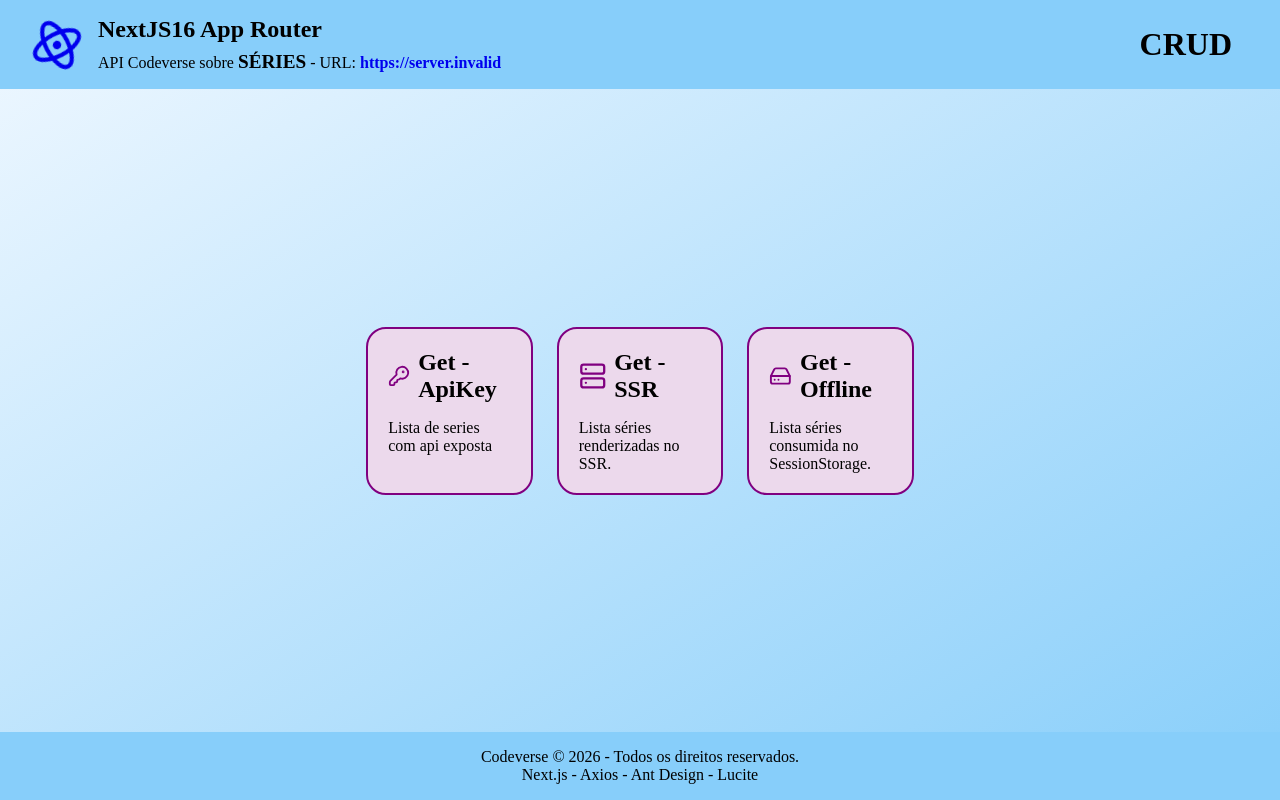
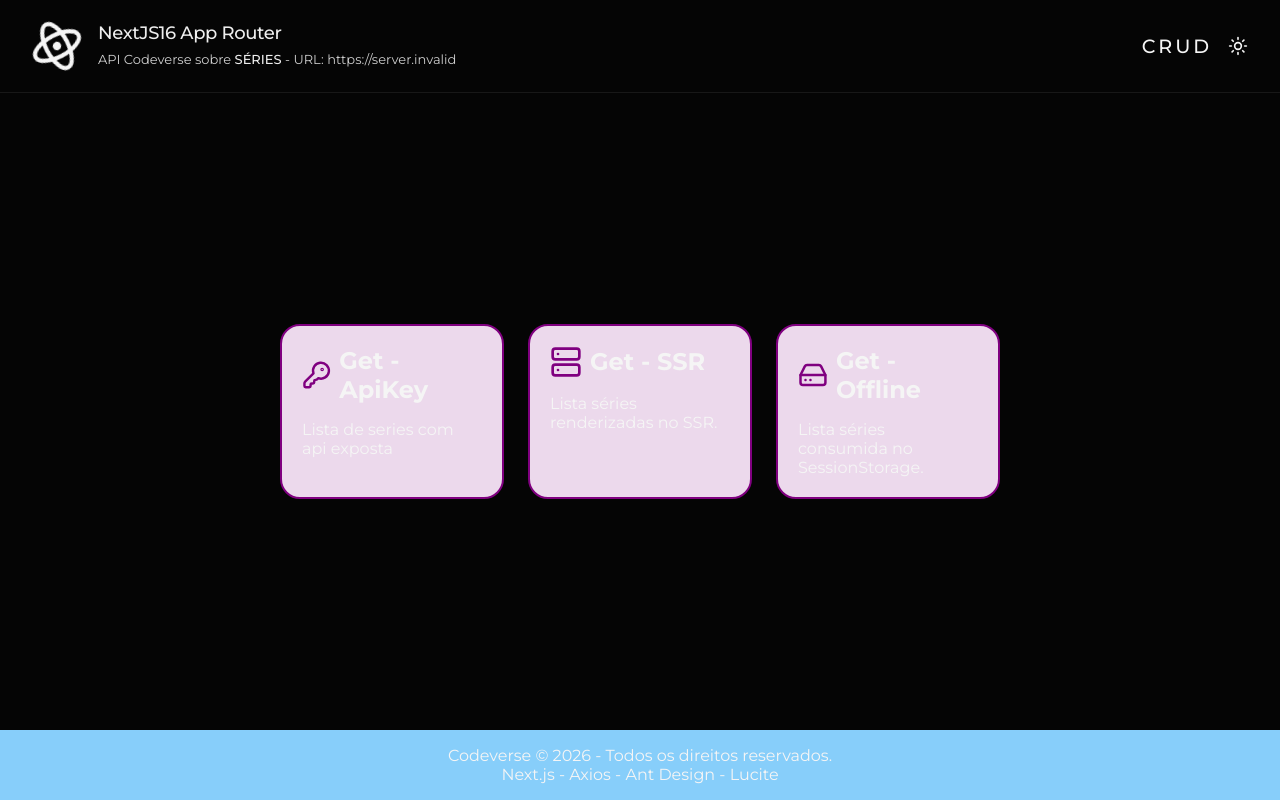
Before and after one commit to gabiyamamoto/template-front, a Next.js app: page / in a window 1280 px wide. Built offline with nearby package versions, Linux system fonts and the light colour scheme; no server answers; what @ant-design/nextjs-registry would draw is missing.

Commit message:
feat: update global styles, enhance Header component, and implement theme toggle

```diff
--- a/src/app/globals.css
+++ b/src/app/globals.css
@@ -8,22 +8,30 @@ body {
     min-height: 100vh;
     display: flex;
     flex-direction: column;
-    background: linear-gradient(to bottom right, aliceblue, lightskyblue);
+
+    background: #050505;
+    color: #f5f5f5;
+
+    font-family: var(--font-montserrat), sans-serif;
 }
 
 main {
     flex: 1;
+
     display: flex;
     flex-direction: column;
     align-items: center;
     justify-content: center;
-    gap: 1rem;
-    margin: 1rem;
+
+    gap: 1.5rem;
+    margin: 2rem;
+
+    width: calc(100% - 4rem);
 }
 
 .skeleton {
     display: block;
-    margin:2rem auto;
+    margin: 2rem auto;
     width: 350px;
 }
 
--- a/src/app/layout.js
+++ b/src/app/layout.js
@@ -1,7 +1,14 @@
 import './globals.css';
+import { Montserrat } from 'next/font/google';
 import { AntdRegistry } from '@ant-design/nextjs-registry';
 import { Toaster } from 'react-hot-toast';
 import Header from '@/components/Header';
+
+const montserrat = Montserrat({
+    subsets: ['latin'],
+    weight: ['400', '500', '600', '700'],
+    variable: '--font-montserrat',
+});
 
 export const metadata = {
     title: 'Next.js CRUD',
@@ -10,11 +17,11 @@ export const metadata = {
 
 export default function RootLayout({ children }) {
     return (
-        <html lang="pt-BR">
+        <html lang="pt-BR" className={montserrat.variable}>
             <body>
                 <Header />
                 <AntdRegistry>{children}</AntdRegistry>
-                <Toaster position='top-right'/>
+                <Toaster/>
             </body>
         </html>
     );
--- a/src/components/Header.jsx
+++ b/src/components/Header.jsx
@@ -1,27 +1,30 @@
 'use client';
 
-import { Atom } from 'lucide-react';
+import { Atom, Sun, Moon } from 'lucide-react';
 import Link from 'next/link';
 import { usePathname } from 'next/navigation';
+import { useState } from 'react';
 import { crud, examples } from '@/data/crud';
 import styles from './Header.module.css';
 
 export default function Header() {
     const pathname = usePathname();
+    const [light, setLight] = useState(false);
 
     const operation =
         crud.find((c) => pathname === `/${c.method.toLowerCase()}`) ||
         examples.find((e) => pathname === `/${e.method.toLowerCase()}`);
 
     const method = pathname === '/' ? 'CRUD' : operation?.method || '404';
-    const color = pathname === '/' ? 'black' : operation?.color || 'red';
+    const color = pathname === '/' ? '#f5f5f5' : operation?.color || '#f5f5f5';
 
     return (
-        <header className={styles.header}>
+        <header className={`${styles.header} ${light ? styles.light : ''}`}>
             <div className={styles.left}>
                 <Link href="/" className={styles.atom}>
                     <Atom size={50} />
                 </Link>
+
                 <div>
                     <h2>NextJS16 App Router</h2>
                     <p>
@@ -32,7 +35,15 @@ export default function Header() {
                     </p>
                 </div>
             </div>
+
             <h1 style={{ color }}>{method.toUpperCase()}</h1>
+
+            <button
+                className={styles.themeButton}
+                onClick={() => setLight(!light)}
+            >
+                {light ? <Moon size={20} /> : <Sun size={20} />}
+            </button>
         </header>
     );
 }
--- a/src/components/Header.module.css
+++ b/src/components/Header.module.css
@@ -1,13 +1,19 @@
 .header {
-    background-color: lightskyblue;
+    background-color: #050505;
     display: flex;
     align-items: center;
     justify-content: space-between;
-    padding: 1rem 2rem;
+    padding: 1.3rem 2rem;
+    border-bottom: 1px solid #181818;
 }
 
 .header h1 {
-    margin-right: 1rem;
+    margin-right: 0;
+    margin-left: auto;
+    color: #f5f5f5;
+    font-size: 1.2rem;
+    font-weight: 500;
+    letter-spacing: 0.15em;
 }
 
 .left {
@@ -18,7 +24,13 @@
 
 .atom {
     display: flex;
+    color: #f5f5f5;
     animation: spin 10s linear infinite;
+    transition: color 0.5s ease;
+}
+
+.atom:hover {
+    color: #5cdcf6;
 }
 
 @keyframes spin {
@@ -30,20 +42,95 @@
     }
 }
 
-.header h2 {
-    margin-bottom: 0.5rem;
+.left h2 {
+    margin: 0;
+    color: #eeeeee;
+    font-size: 18px;
+    font-weight: 500;
+    letter-spacing: -0.02em;
 }
 
-.header span {
-    font-weight: bold;
-    font-size: 1.2rem;
+.left p {
+    margin: 6px 0 0;
+    color: #cfcfcf;
+    font-size: 13px;
+    font-weight: 300;
+    line-height: 1.5;
+}
+
+.left span {
+    color: #eeeeee;
+    font-weight: 500;
 }
 
 .verb {
-    font-weight: bold;
+    color: #cfcfcf;
     text-decoration: none;
 }
 
 .verb:hover {
     text-decoration: underline;
 }
+
+.themeButton {
+    margin-left: 1rem;
+
+    background: none;
+    border: none;
+    color: #f5f5f5;
+    cursor: pointer;
+
+    display: flex;
+    align-items: center;
+    justify-content: center;
+
+    transition: color 0.5s ease;
+}
+
+.themeButton:hover {
+    color: #5cdcf6;
+}
+
+
+/* MODO CLARO */
+
+.light {
+    background-color: #f5f5f5;
+    border-bottom: 1px solid #e0e0e0;
+}
+
+.light h1 {
+    color: #171717 !important;
+}
+
+.light .atom {
+    color: #171717;
+}
+
+.light .atom:hover {
+    color: #159bb5;
+}
+
+.light h2 {
+    color: #171717;
+}
+
+.light p {
+    color: #666666;
+}
+
+.light span {
+    color: #171717;
+}
+
+.light .verb {
+    color: #666666;
+}
+
+.light .themeButton {
+    color: #171717;
+}
+
+.light .themeButton:hover {
+    color: #159bb5;
+}
```
